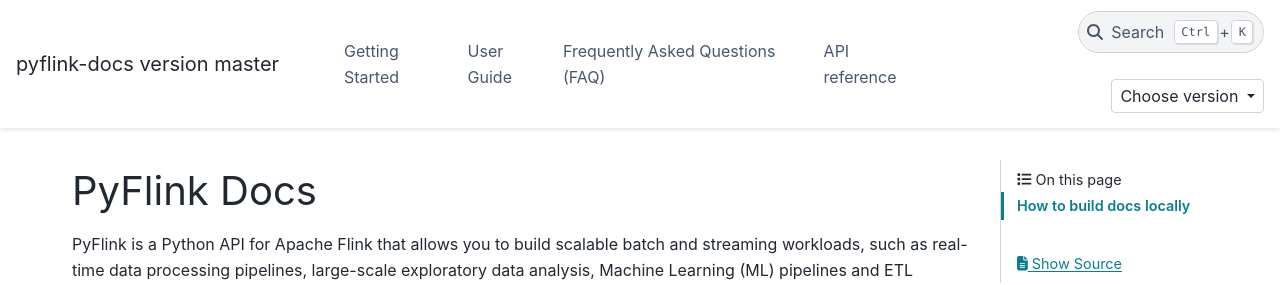
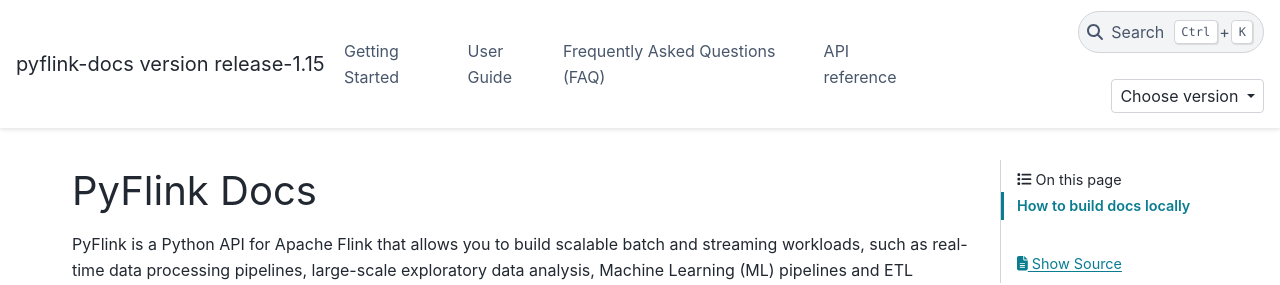
Before and after one commit to ververica/pyflink-docs, a Sphinx documentation site: the page built from docs/index.rst, in a window 1280 px wide. Shown: the top 285 px of the page. Built offline with Sphinx 7.4.7 and the PyData theme 0.15.4, drawn with Linux system fonts in a browser that asks for light colours; comment, search, counter and statistics services are not loaded.

Commit message:
Create release-1.15

```diff
--- a/docs/conf.py
+++ b/docs/conf.py
@@ -30,8 +30,8 @@
 project = 'pyflink-docs'
 author = 'PyFlink'
 copyright = ''
-flink_doc_version = "master"
-release = 'main'
+flink_doc_version = "release-1.15"
+release = 'release-1.15'
 html_show_copyright = False
 
 html_title = project + ' version ' + flink_doc_version
@@ -52,7 +52,7 @@
 
 .. |api_reference| replace:: :raw-html:`<meta http-equiv="refresh" content="0;URL='https://nightlies.apache.org/flink/flink-docs-{1}/api/python/index.html' " />`
 """.format(
-    os.environ.get("GIT_HASH", "main"),
+    os.environ.get("GIT_HASH", release),
     flink_doc_version)
 
 html_theme = 'pydata_sphinx_theme'
```
